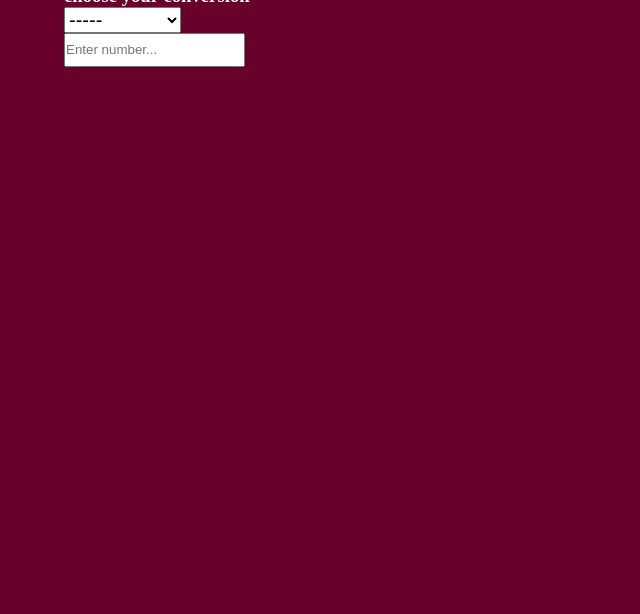
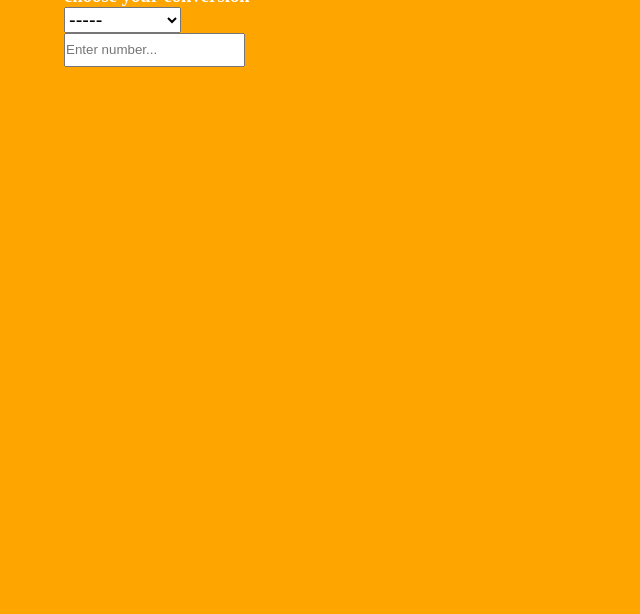
Before and after one commit to revanthsubramaniyan/weight-converter, a plain HTML site: page index.html in a window 1280 px wide. Shown: the part 186-800 px from the top of the page, without its empty margins (0-640 px from the left). Drawn offline with Linux system fonts and the light colour scheme.

Commit message:
Update style.css

```diff
--- a/style.css
+++ b/style.css
@@ -6,7 +6,7 @@
 
 body{
     margin-top:70px;
-    background:#69022a;
+    background:orange;
     color:#fff;
   }
   .container{
```
